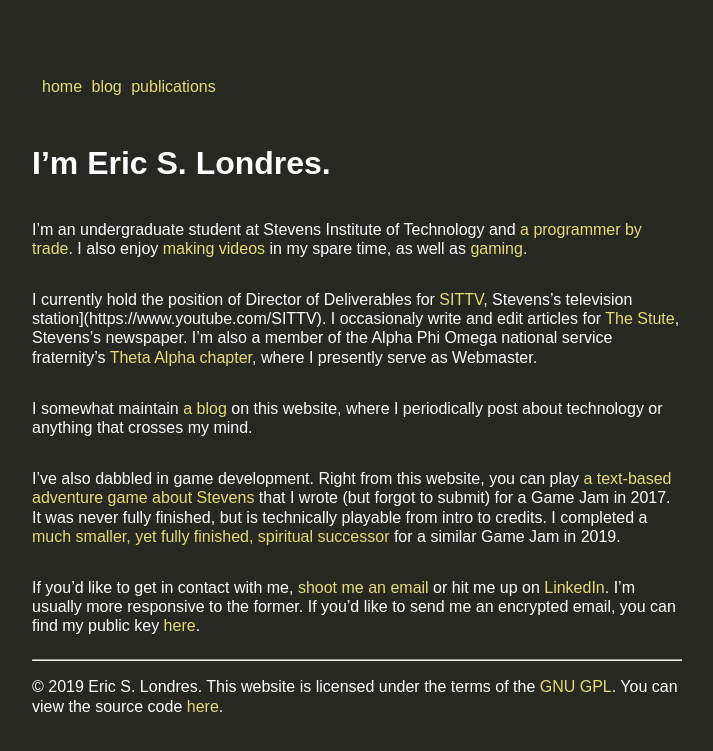
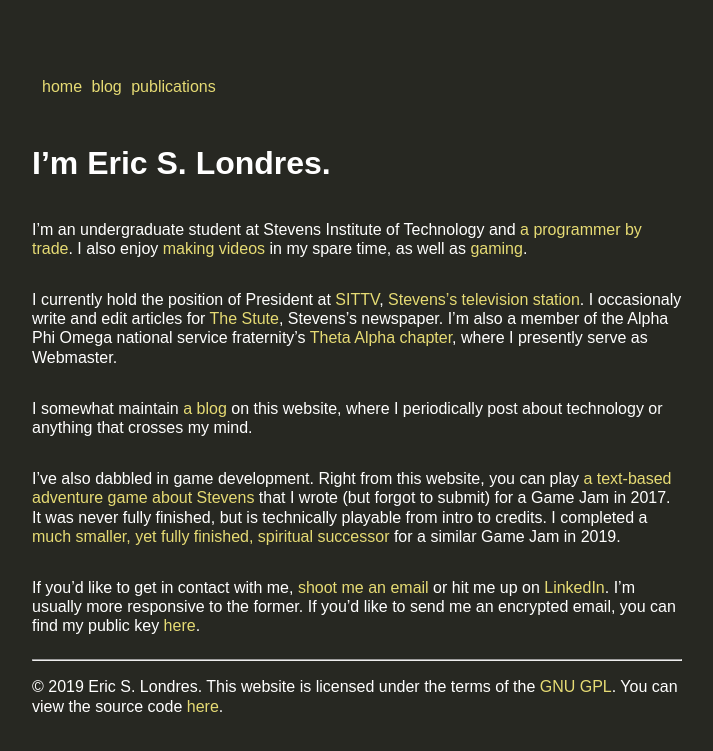
Before and after one commit to slondr/slondr.gitlab.io, a Jekyll site: the page built from index.md, in a window 1280 px wide. Shown: the top 751 px of the page, without its empty margins (283-996 px from the left). Built offline with Jekyll 4.4.1, drawn with Linux system fonts in a browser that asks for light colours.

Commit message:
updated job title and fixed formatting

```diff
--- a/index.md
+++ b/index.md
@@ -9,7 +9,7 @@ layout: default
 
 I'm an undergraduate student at Stevens Institute of Technology and [a programmer by trade](https://gitlab.com/slondr). I also enjoy [making videos](https://www.youtube.com/channel/UC5o62RNnvTBYlFZhJVmV0XQ) in my spare time, as well as [gaming](https://www.twitch.tv/slondr).
 
-I currently hold the position of Director of Deliverables for [SITTV](https://www.sittv.org), Stevens's television station](https://www.youtube.com/SITTV). I occasionaly write and edit articles for [The Stute](http://thestute.com), Stevens's newspaper. I'm also a member of the Alpha Phi Omega national service fraternity's [Theta Alpha chapter](https://apota.org), where I presently serve as Webmaster.
+I currently hold the position of President at [SITTV](https://www.sittv.org), [Stevens's television station](https://www.youtube.com/SITTV). I occasionaly write and edit articles for [The Stute](http://thestute.com), Stevens's newspaper. I'm also a member of the Alpha Phi Omega national service fraternity's [Theta Alpha chapter](https://apota.org), where I presently serve as Webmaster.
 
 I somewhat maintain [a blog](/blog) on this website, where I periodically post about technology or anything that crosses my mind.
 
```
